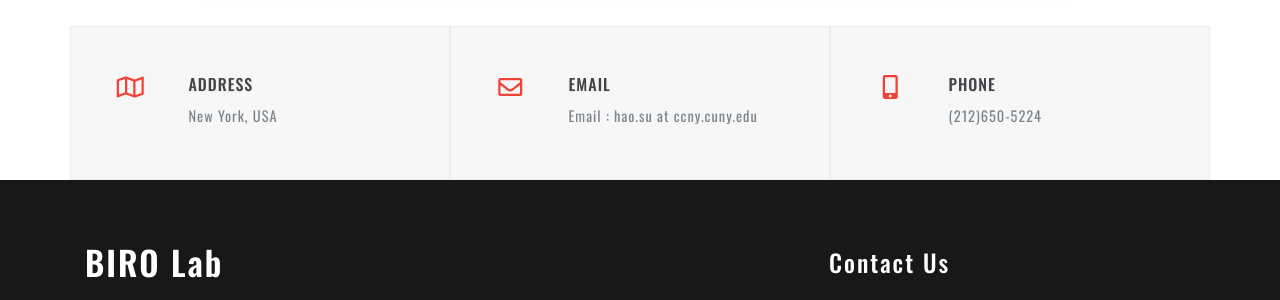
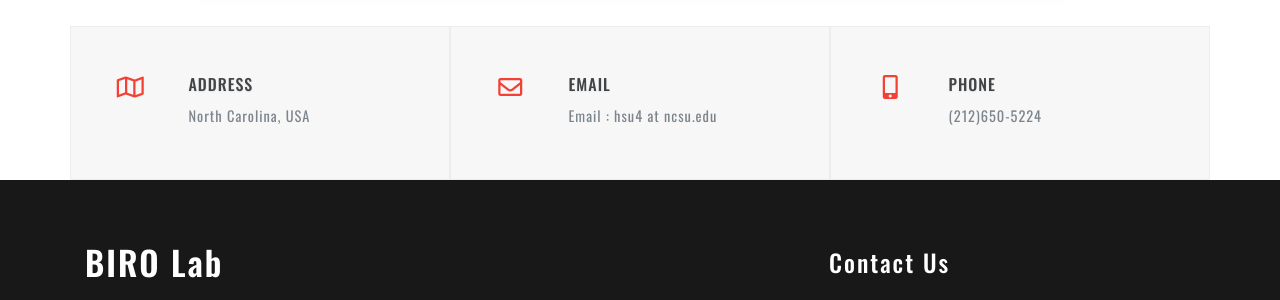
Before and after one commit to assistiverobotcenter/assistiverobotcenter, a Jekyll site: the page contact.html, which Jekyll copies as it is, in a window 1280 px wide. Shown: the part 992-1292 px from the top of the page. Built offline with Jekyll 4.4.1, drawn with Linux system fonts in a browser that asks for light colours.

Commit message:
Updated contact page

```diff
--- a/contact.html
+++ b/contact.html
@@ -129,7 +129,7 @@
             <h3 class="tittle-wthree text-center ">  <!--mb-lg-5 mb-3-->
                 <span> </span> </h3> <!--Get Intouch Contact Us-->
 			<div class="map">
-				<iframe src="https://www.google.com/maps/embed?pb=!1m18!1m12!1m3!1d3019.390871072544!2d-73.9516720842818!3d40.81937743897579!2m3!1f0!2f0!3f0!3m2!1i1024!2i768!4f13.1!3m3!1m2!1s0x89c2f66f8a1cd3ed%3A0xf4e2e61148ee904d!2sMarshak+Science+Building!5e0!3m2!1sen!2sus!4v1557201674291!5m2!1sen!2sus" width="600" height="450" frameborder="0" style="border:0" allowfullscreen></iframe>
+				<iframe src="https://www.google.com/maps/embed?pb=!1m18!1m12!1m3!1d3237.17918841859!2d-78.67589648388027!3d35.770974480173514!2m3!1f0!2f0!3f0!3m2!1i1024!2i768!4f13.1!3m3!1m2!1s0x89acf59dfdc429e9%3A0xce518ea414f4b8db!2sEngineering%20Building%20III%2C%20Raleigh%2C%20NC%2027606!5e0!3m2!1sen!2sus!4v1629461283672!5m2!1sen!2sus" width="600" height="450" frameborder="0" style="border:0" allowfullscreen></iframe>
                 <br><br><br><br>
                 <div class="main_grid_contact">
 					<div class="form">
@@ -163,7 +163,7 @@
 							</div>
 							<div class="col-md-9 address-right text-left">
 								<h6 class="ad-info text-uppercase mb-2">Address</h6>
-								<p> New York, USA
+								<p> North Carolina, USA
 
 								</p>
 							</div>
@@ -177,7 +177,7 @@
 							<div class="col-md-9 address-right text-left">
 								<h6 class="ad-info text-uppercase mb-2">Email</h6>
 								<p>Email :
-									<a> hao.su at ccny.cuny.edu</a> <!--href="mailto:hao.su@ccny.cuny.edu"-->
+									<a> hsu4 at ncsu.edu</a> <!--href="mailto:hsu4@ncsu.edu"-->
 								</p>
 							</div>
 
```
